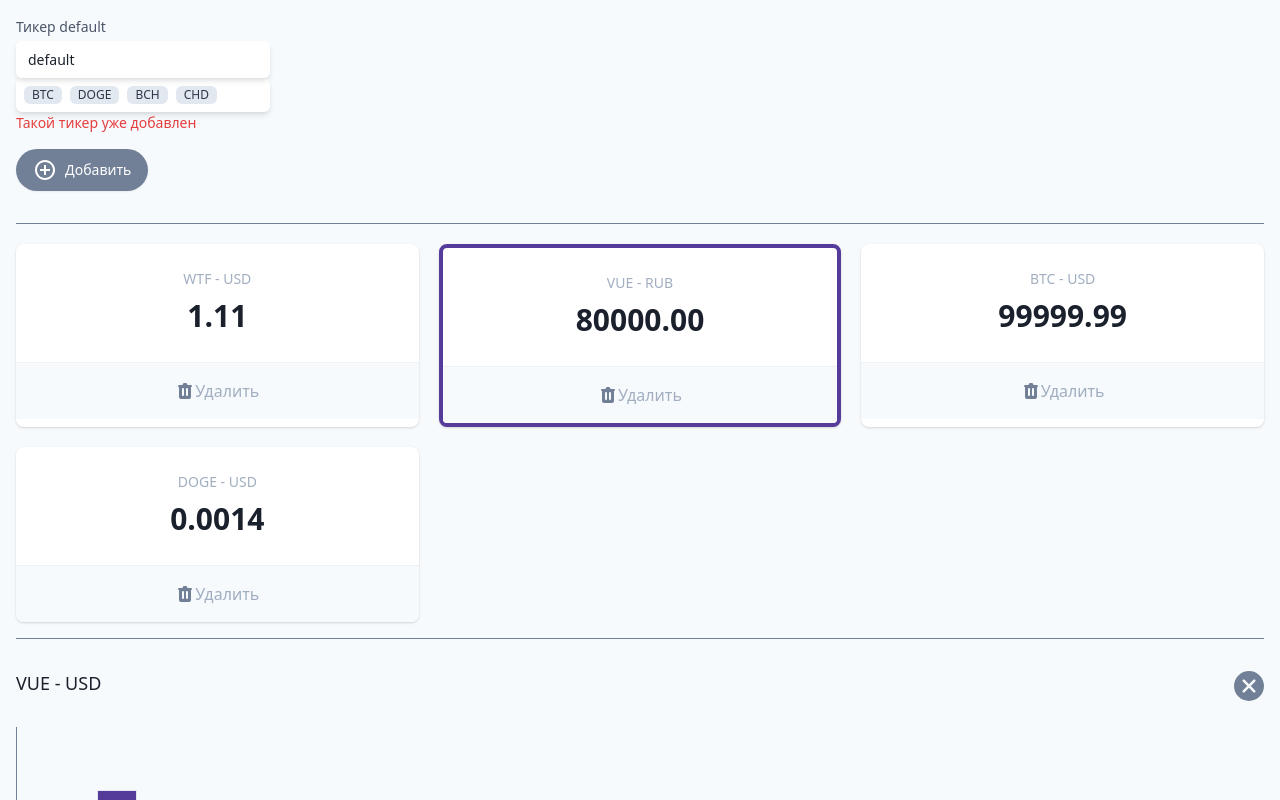
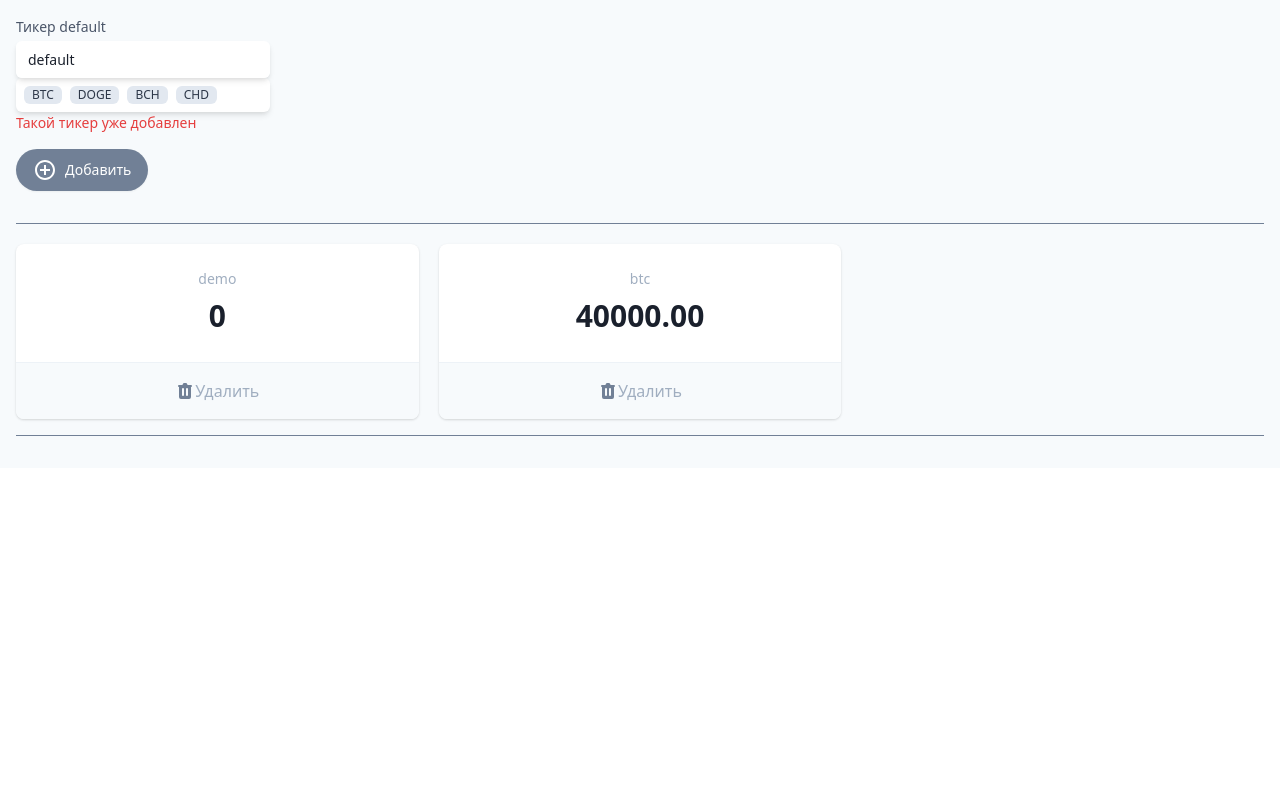
Before and after one commit to baronin/cryptonomicon, a Vue app: page / in a window 1280 px wide. Shown: the top 800 px of the page. Built offline with nearby package versions, Linux system fonts and the light colour scheme.

Commit message:
lesson10 v-model, click, data, method v-for, v-if, class

```diff
--- a/src/App.vue
+++ b/src/App.vue
@@ -34,6 +34,7 @@
             <div class="mt-1 relative rounded-md shadow-md">
               <input
                 v-model="ticker"
+                @:keydown.enter="add"
                 type="text"
                 name="wallet"
                 id="wallet"
@@ -69,6 +70,7 @@
           </div>
         </div>
         <button
+          @click="add"
           type="button"
           class="my-4 inline-flex items-center py-2 px-4 border border-transparent shadow-sm text-sm leading-4 font-medium rounded-full text-white bg-gray-600 hover:bg-gray-700 transition-colors duration-300 focus:outline-none focus:ring-2 focus:ring-offset-2 focus:ring-gray-500"
         >
@@ -89,103 +91,29 @@
         </button>
       </section>
 
+      <template v-if="tickers.length">
         <hr class="w-full border-t border-gray-600 my-4" />
         <dl class="mt-5 grid grid-cols-1 gap-5 sm:grid-cols-3">
           <div
+            v-for="t in tickers"
+            :key="t.name"
+            @click="sel = t"
             class="bg-white overflow-hidden shadow rounded-lg border-purple-800 border-solid cursor-pointer"
+            :class="{
+              'border-4': sel === t,
+            }"
           >
             <div class="px-4 py-5 sm:p-6 text-center">
               <dt class="text-sm font-medium text-gray-500 truncate">
-              WTF - USD
+                {{ t.name }}
               </dt>
-            <dd class="mt-1 text-3xl font-semibold text-gray-900">1.11</dd>
+              <dd class="mt-1 text-3xl font-semibold text-gray-900">
+                {{ t.price }}
+              </dd>
             </div>
             <div class="w-full border-t border-gray-200"></div>
             <button
-            class="flex items-center justify-center font-medium w-full bg-gray-100 px-4 py-4 sm:px-6 text-md text-gray-500 hover:text-gray-600 hover:bg-gray-200 hover:opacity-20 transition-all focus:outline-none"
-          >
-            <svg
-              class="h-5 w-5"
-              xmlns="http://www.w3.org/2000/svg"
-              viewBox="0 0 20 20"
-              fill="#718096"
-              aria-hidden="true"
-            >
-              <path
-                fill-rule="evenodd"
-                d="M9 2a1 1 0 00-.894.553L7.382 4H4a1 1 0 000 2v10a2 2 0 002 2h8a2 2 0 002-2V6a1 1 0 100-2h-3.382l-.724-1.447A1 1 0 0011 2H9zM7 8a1 1 0 012 0v6a1 1 0 11-2 0V8zm5-1a1 1 0 00-1 1v6a1 1 0 102 0V8a1 1 0 00-1-1z"
-                clip-rule="evenodd"
-              ></path></svg
-            >Удалить
-          </button>
-        </div>
-        <div
-          class="bg-white overflow-hidden shadow rounded-lg border-purple-800 border-solid border-4 cursor-pointer"
-        >
-          <div class="px-4 py-5 sm:p-6 text-center">
-            <dt class="text-sm font-medium text-gray-500 truncate">
-              VUE - RUB
-            </dt>
-            <dd class="mt-1 text-3xl font-semibold text-gray-900">80000.00</dd>
-          </div>
-          <div class="w-full border-t border-gray-200"></div>
-          <button
-            class="flex items-center justify-center font-medium w-full bg-gray-100 px-4 py-4 sm:px-6 text-md text-gray-500 hover:text-gray-600 hover:bg-gray-200 hover:opacity-20 transition-all focus:outline-none"
-          >
-            <svg
-              class="h-5 w-5"
-              xmlns="http://www.w3.org/2000/svg"
-              viewBox="0 0 20 20"
-              fill="#718096"
-              aria-hidden="true"
-            >
-              <path
-                fill-rule="evenodd"
-                d="M9 2a1 1 0 00-.894.553L7.382 4H4a1 1 0 000 2v10a2 2 0 002 2h8a2 2 0 002-2V6a1 1 0 100-2h-3.382l-.724-1.447A1 1 0 0011 2H9zM7 8a1 1 0 012 0v6a1 1 0 11-2 0V8zm5-1a1 1 0 00-1 1v6a1 1 0 102 0V8a1 1 0 00-1-1z"
-                clip-rule="evenodd"
-              ></path></svg
-            >Удалить
-          </button>
-        </div>
-        <div
-          class="bg-white overflow-hidden shadow rounded-lg border-purple-800 border-solid cursor-pointer"
-        >
-          <div class="px-4 py-5 sm:p-6 text-center">
-            <dt class="text-sm font-medium text-gray-500 truncate">
-              BTC - USD
-            </dt>
-            <dd class="mt-1 text-3xl font-semibold text-gray-900">99999.99</dd>
-          </div>
-          <div class="w-full border-t border-gray-200"></div>
-          <button
-            class="flex items-center justify-center font-medium w-full bg-gray-100 px-4 py-4 sm:px-6 text-md text-gray-500 hover:text-gray-600 hover:bg-gray-200 hover:opacity-20 transition-all focus:outline-none"
-          >
-            <svg
-              class="h-5 w-5"
-              xmlns="http://www.w3.org/2000/svg"
-              viewBox="0 0 20 20"
-              fill="#718096"
-              aria-hidden="true"
-            >
-              <path
-                fill-rule="evenodd"
-                d="M9 2a1 1 0 00-.894.553L7.382 4H4a1 1 0 000 2v10a2 2 0 002 2h8a2 2 0 002-2V6a1 1 0 100-2h-3.382l-.724-1.447A1 1 0 0011 2H9zM7 8a1 1 0 012 0v6a1 1 0 11-2 0V8zm5-1a1 1 0 00-1 1v6a1 1 0 102 0V8a1 1 0 00-1-1z"
-                clip-rule="evenodd"
-              ></path></svg
-            >Удалить
-          </button>
-        </div>
-        <div
-          class="bg-white overflow-hidden shadow rounded-lg border-purple-800 border-solid cursor-pointer"
-        >
-          <div class="px-4 py-5 sm:p-6 text-center">
-            <dt class="text-sm font-medium text-gray-500 truncate">
-              DOGE - USD
-            </dt>
-            <dd class="mt-1 text-3xl font-semibold text-gray-900">0.0014</dd>
-          </div>
-          <div class="w-full border-t border-gray-200"></div>
-          <button
+              @click="handleDelete(t)"
               class="flex items-center justify-center font-medium w-full bg-gray-100 px-4 py-4 sm:px-6 text-md text-gray-500 hover:text-gray-600 hover:bg-gray-200 hover:opacity-20 transition-all focus:outline-none"
             >
               <svg
@@ -205,7 +133,9 @@
           </div>
         </dl>
         <hr class="w-full border-t border-gray-600 my-4" />
-      <section class="relative">
+      </template>
+
+      <section v-if="sel" class="relative">
         <h3 class="text-lg leading-6 font-medium text-gray-900 my-8">
           VUE - USD
         </h3>
@@ -215,7 +145,11 @@
           <div class="bg-purple-800 border w-10 h-48"></div>
           <div class="bg-purple-800 border w-10 h-16"></div>
         </div>
-        <button type="button" class="absolute top-0 right-0">
+        <button
+          @click="sel = null"
+          type="button"
+          class="absolute top-0 right-0"
+        >
           <svg
             xmlns="http://www.w3.org/2000/svg"
             xmlns:xlink="http://www.w3.org/1999/xlink"
@@ -249,7 +183,34 @@ export default {
   data() {
     return {
       ticker: "default",
+      tickers: [
+        {
+          name: "demo",
+          price: "0",
+        },
+        {
+          name: "btc",
+          price: "40000.00",
+        },
+      ],
+      sel: null,
     };
+  },
+  methods: {
+    add() {
+      console.log("add");
+      if (!this.ticker) return;
+      const newTicker = {
+        name: this.ticker,
+        price: "-",
+      };
+      this.tickers.push(newTicker);
+      this.ticker = "";
+    },
+    handleDelete(tickerToRemove) {
+      console.log("evt", this.ticker);
+      this.tickers = this.tickers.filter((item) => item !== tickerToRemove);
+    },
   },
 };
 </script>
```
Lines whose indentation alone changed are shown as unchanged.
